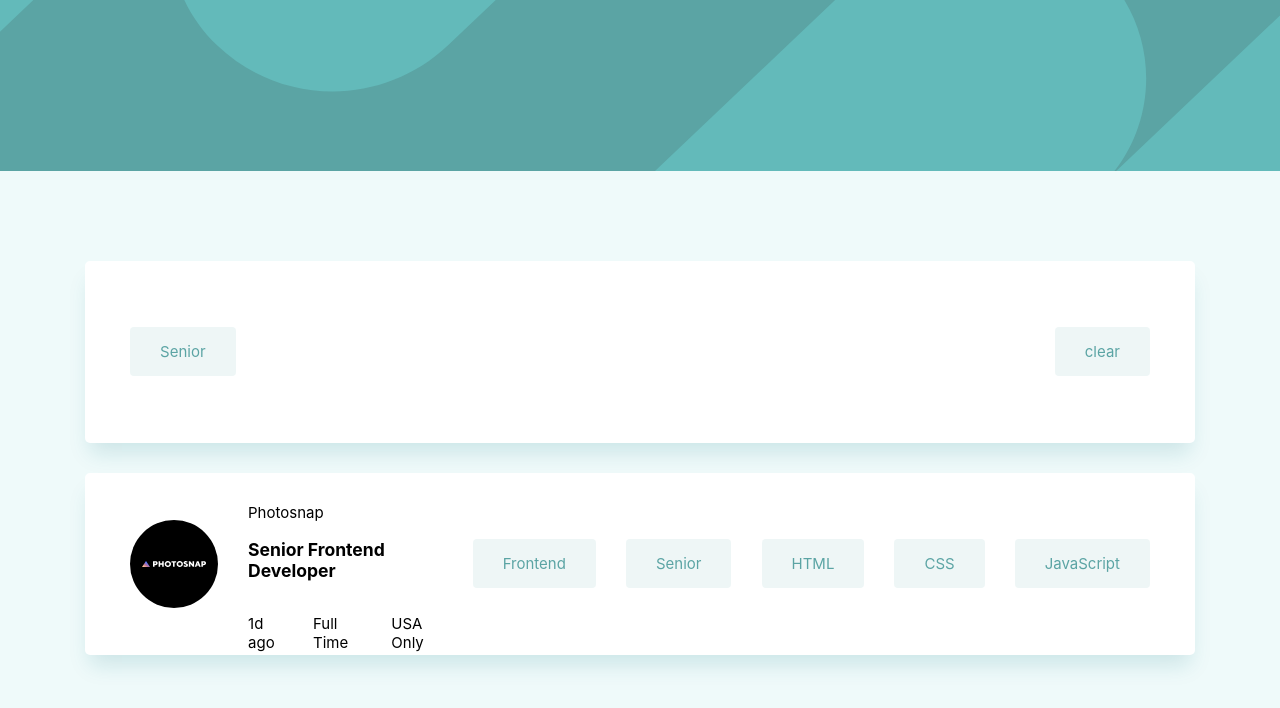
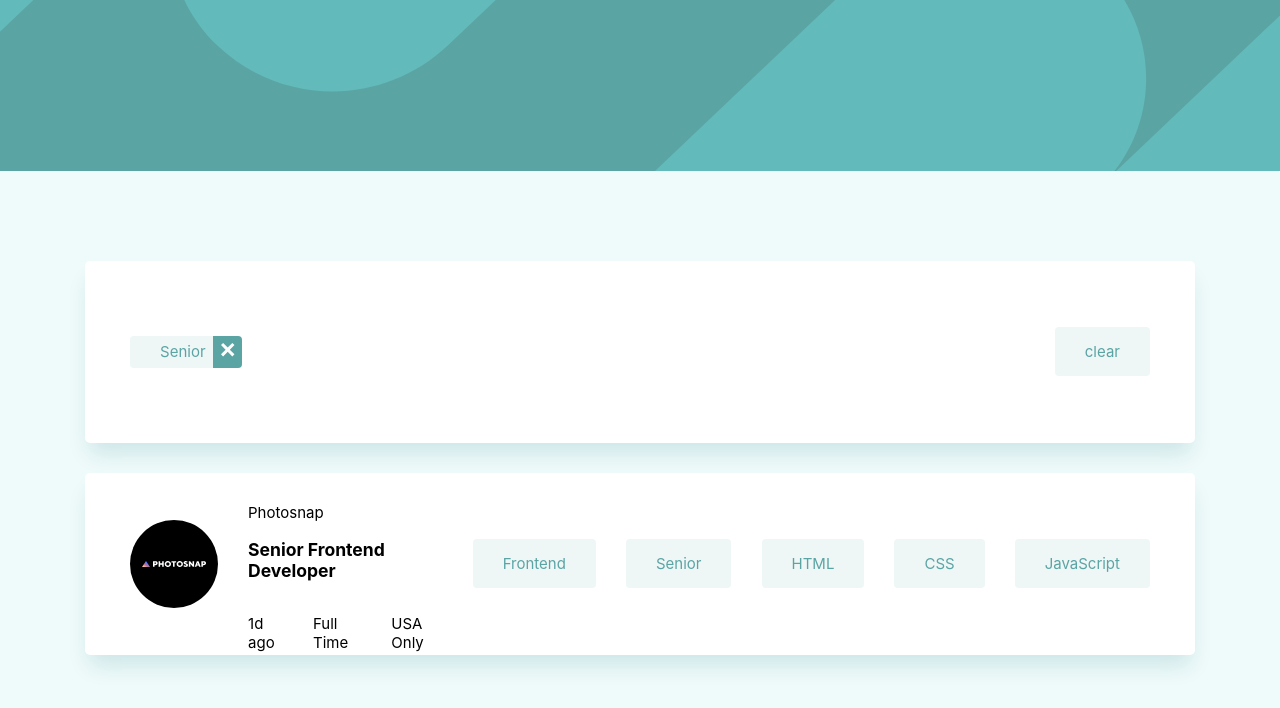
Before and after one commit to rojasmart/job-listings-with-filtering, a React (Create React App) app: page / in a window 1280 px wide. Both pictures are taken after a click on the element "Senior". Shown: the top 708 px of the page. Built offline with nearby package versions, Linux system fonts and the light colour scheme.

Commit message:
added button style of remove filter

```diff
--- a/src/App.js
+++ b/src/App.js
@@ -1,4 +1,3 @@
-import { clear } from "@testing-library/user-event/dist/clear";
 import JobCard from "./components/JobCard";
 import JobSearch from "./components/JobSearch";
 
--- a/src/components/JobCard.js
+++ b/src/components/JobCard.js
@@ -14,11 +14,19 @@ const JobCard = ({ item, handleClick }) => {
         </div>
       </div>
       <div className="job-categories">
-        <span onClick={() => handleClick(item.role)}>{item.role}</span>
-        <span onClick={() => handleClick(item.level)}>{item.level}</span>
+        <span onClick={() => handleClick(item.role)} className="job-category">
+          {item.role}
+        </span>
+        <span onClick={() => handleClick(item.level)} className="job-category">
+          {item.level}
+        </span>
         {item.languages.map((language, index) => {
           return (
-            <span key={index} onClick={() => handleClick(language)}>
+            <span
+              key={index}
+              onClick={() => handleClick(language)}
+              className="job-category"
+            >
               {language}
             </span>
           );
@@ -26,7 +34,11 @@ const JobCard = ({ item, handleClick }) => {
         {!!item.tools.length &&
           item.tools.map((tool, index) => {
             return (
-              <span key={index} onClick={() => handleClick(tool)}>
+              <span
+                key={index}
+                onClick={() => handleClick(tool)}
+                className="job-category"
+              >
                 {tool}
               </span>
             );
--- a/src/components/JobSearch.js
+++ b/src/components/JobSearch.js
@@ -2,10 +2,17 @@ const JobSearch = ({ filter, handleClear }) => {
   return (
     <div className="job-card">
       {filter.map((item, index) => {
-        return <span key={index}>{item}</span>;
+        return (
+          <span key={index} className="job-category-filter">
+            {item}
+            <button>
+              <img src="/images/icon-remove.svg" alt="icon-cross" />
+            </button>
+          </span>
+        );
       })}
       <div className="clear" onClick={handleClear}>
-        {!!filter.length && <span>clear</span>}
+        {!!filter.length && <span className="job-category">clear</span>}
       </div>
     </div>
   );
--- a/src/index.css
+++ b/src/index.css
@@ -93,27 +93,43 @@ header img {
   justify-content: flex-end;
 }
 
-.job-categories span {
+.job-category-filter {
   border-radius: 4px;
   background-color: var(--green-opacity);
-  padding: 1rem 2rem;
+  padding: 0rem 0rem 0rem 2rem;
   color: var(--green);
   cursor: pointer;
+  display: flex;
+  align-items: center;
+  align-self: center;
+  gap: 0.5rem;
 }
 
-.job-card span {
+.job-category {
   border-radius: 4px;
   background-color: var(--green-opacity);
   padding: 1rem 2rem;
   color: var(--green);
   cursor: pointer;
   align-self: center;
+  display: flex;
+  align-items: center;
+  gap: 1em;
 }
 
 .clear {
   align-self: center;
   margin-left: auto;
   cursor: pointer;
+}
+
+button {
+  background-color: var(--green);
+  border: none;
+  cursor: pointer;
+  padding: 0.5rem;
+  border-top-right-radius: 4px;
+  border-bottom-right-radius: 4px;
 }
 
 /* Tablet */
```
